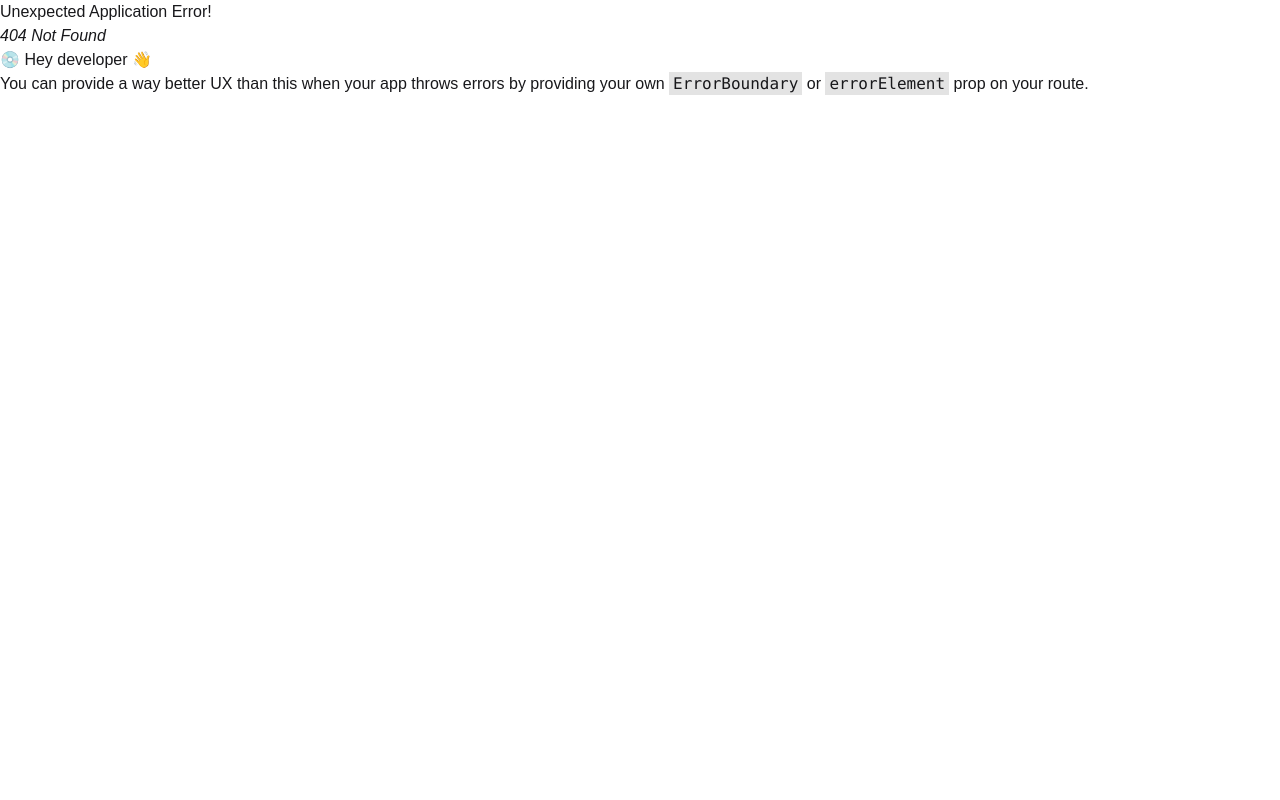
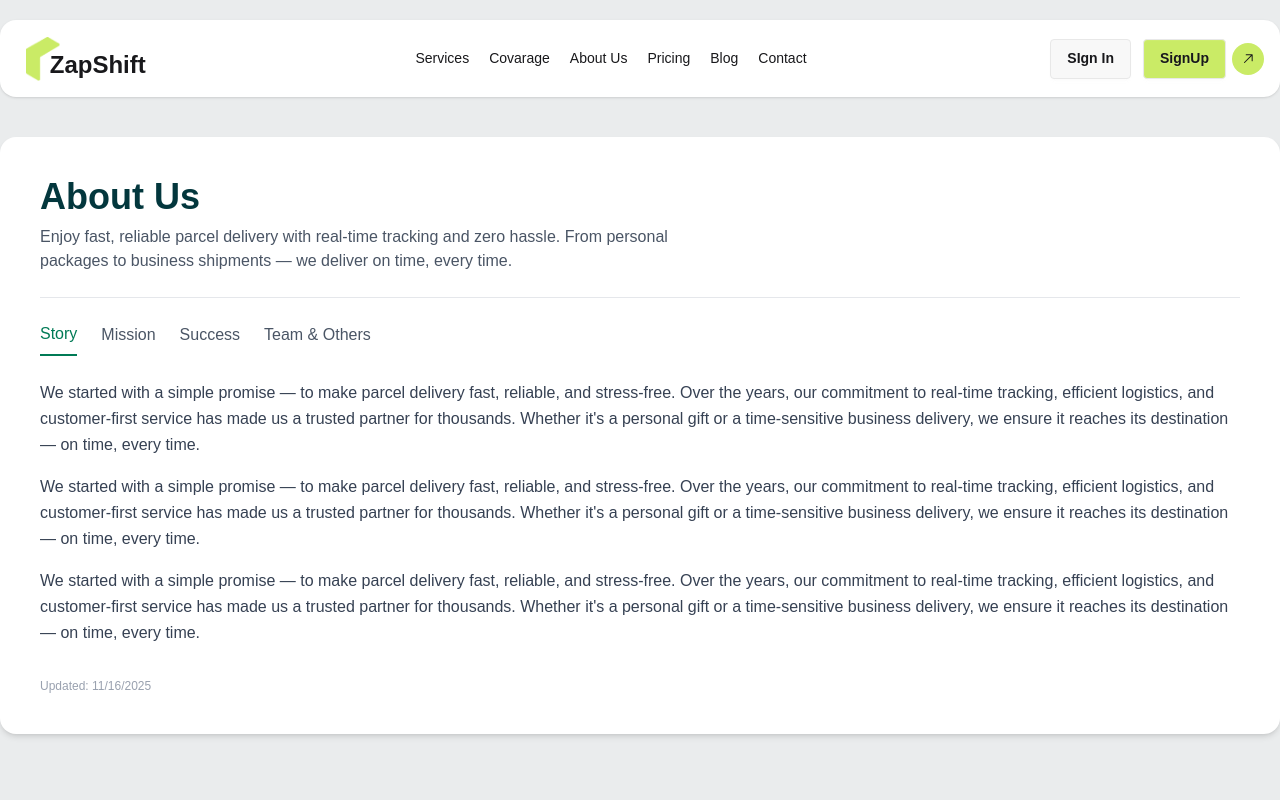
Before and after one commit to Mahfuz5634/ZapShift-Project-ClientPart, a React (Vite) app: page /about-us in a window 1280 px wide. Before the commit this address had no page. Shown: the top 800 px of the page. Built offline with nearby package versions, Linux system fonts and the light colour scheme.

Commit message:
about us page

```diff
--- /dev/null
+++ b/src/Pages/Aboutus.jsx
@@ -0,0 +1,103 @@
+// AboutUs.jsx
+import React, { useState } from "react";
+
+export default function AboutUs() {
+  const [active, setActive] = useState("story");
+
+  const tabs = [
+    { id: "story", label: "Story" },
+    { id: "mission", label: "Mission" },
+    { id: "success", label: "Success" },
+    { id: "team", label: "Team & Others" },
+  ];
+
+  const content = {
+    story:
+      "We started with a simple promise — to make parcel delivery fast, reliable, and stress-free. Over the years, our commitment to real-time tracking, efficient logistics, and customer-first service has made us a trusted partner for thousands. Whether it's a personal gift or a time-sensitive business delivery, we ensure it reaches its destination — on time, every time.",
+    mission:
+      "Our mission is to connect people and businesses through dependable logistics. We minimize delivery friction by using smart routing, clear tracking, and friendly support so every shipment is worry-free.",
+    success:
+      "Since launch we've delivered hundreds of thousands of parcels and built strong partnerships with local merchants. High customer satisfaction and on-time delivery rates are the cornerstones of our success.",
+    team: "Our team is a mix of logistics experts, engineers, and customer-care professionals dedicated to continuous improvement. We welcome partners and team members who share our passion for reliable delivery.",
+  };
+
+  return (
+    <div className="min-h-screen  py-10">
+      <div className="container mx-auto bg-white rounded-2xl p-6 md:p-10 shadow-md">
+        <header>
+          <h1 className="text-3xl md:text-4xl font-extrabold text-[#03373d]">
+            About Us
+          </h1>
+          <p className="mt-2 text-sm md:text-base text-gray-600 max-w-2xl">
+            Enjoy fast, reliable parcel delivery with real-time tracking and
+            zero hassle. From personal packages to business shipments — we
+            deliver on time, every time.
+          </p>
+        </header>
+
+        <hr className="my-6 border-gray-200" />
+
+        <nav
+          className="flex gap-6 overflow-x-auto text-sm md:text-base font-medium"
+          role="tablist"
+          aria-label="About tabs"
+        >
+          {tabs.map((t) => {
+            const isActive = active === t.id;
+            return (
+              <button
+                key={t.id}
+                onClick={() => setActive(t.id)}
+                role="tab"
+                aria-selected={isActive}
+                aria-controls={`panel-${t.id}`}
+                id={`tab-${t.id}`}
+                className={`pb-2 focus:outline-none ${
+                  isActive
+                    ? "text-emerald-700 border-b-2 border-emerald-700"
+                    : "text-gray-600 hover:text-emerald-700"
+                }`}
+              >
+                {t.label}
+              </button>
+            );
+          })}
+        </nav>
+
+        <section className="mt-6">
+          <div
+            id={`panel-${active}`}
+            role="tabpanel"
+            aria-labelledby={`tab-${active}`}
+            className="text-gray-700 leading-relaxed space-y-4 text-sm md:text-base"
+          >
+            <p>{content[active]}</p>
+
+            <p>
+              We started with a simple promise — to make parcel delivery fast,
+              reliable, and stress-free. Over the years, our commitment to
+              real-time tracking, efficient logistics, and customer-first
+              service has made us a trusted partner for thousands. Whether it's
+              a personal gift or a time-sensitive business delivery, we ensure
+              it reaches its destination — on time, every time.
+            </p>
+
+            <p>
+              We started with a simple promise — to make parcel delivery fast,
+              reliable, and stress-free. Over the years, our commitment to
+              real-time tracking, efficient logistics, and customer-first
+              service has made us a trusted partner for thousands. Whether it's
+              a personal gift or a time-sensitive business delivery, we ensure
+              it reaches its destination — on time, every time.
+            </p>
+          </div>
+        </section>
+
+        {/* Optional footer note */}
+        <div className="mt-8 text-xs text-gray-400">
+          Updated: {new Date().toLocaleDateString()}
+        </div>
+      </div>
+    </div>
+  );
+}
--- a/src/Pages/Navbar.jsx
+++ b/src/Pages/Navbar.jsx
@@ -7,7 +7,7 @@ const Navbar = () => {
     const links=<>
      <NavLink className="mr-5">Services</NavLink>
      <NavLink to={'/covarage'} className="mr-5">Covarage</NavLink>
-     <NavLink className="mr-5">About Us</NavLink>
+     <NavLink to={'about-us'} className="mr-5">About Us</NavLink>
      <NavLink className="mr-5">Pricing</NavLink>
      <NavLink className="mr-5">Blog</NavLink>
      <NavLink className="mr-5">Contact</NavLink>
--- a/src/Routes/Router.jsx
+++ b/src/Routes/Router.jsx
@@ -2,6 +2,7 @@ import { createBrowserRouter } from "react-router";
 import RootLayout from "../Layout/RootLayout";
 import Home from "../Pages/Home/Home";
 import Covarage from "../Pages/Covarage";
+import AboutUs from "../Pages/Aboutus";
 
 export const router = createBrowserRouter([
   {
@@ -14,6 +15,10 @@ export const router = createBrowserRouter([
     },{
       path:'/covarage',
       Component:Covarage,
+    },
+    {
+      path:'/about-us',
+      Component:AboutUs,
     }
    ]
   },
```
